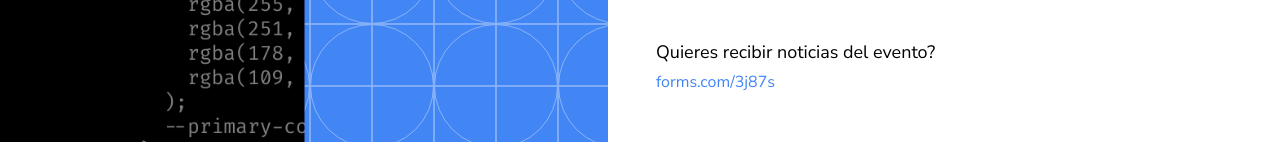
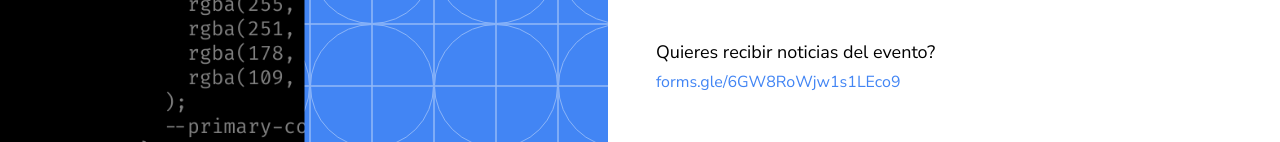
Before and after one commit to caalzate91/devfest-page, an Astro site: page / in a window 1280 px wide. Shown: the part 658-800 px from the top of the page. Built offline with nearby package versions, Linux system fonts and the light colour scheme; Astro itself is replaced by a stand-in of ours.

Commit message:
Add form link

```diff
--- a/src/components/Intro/ComingSoon.tsx
+++ b/src/components/Intro/ComingSoon.tsx
@@ -84,8 +84,12 @@ const ComingSoon = (props: Props) => {
           <span className="font-body text-lg">
             Quieres recibir noticias del evento?
           </span>
-          <a href="#" className=" text-df-blue font-body hover:underline">
-            forms.com/3j87s
+          <a
+            href="https://forms.gle/6GW8RoWjw1s1LEco9"
+            target="_blank"
+            className=" text-df-blue font-body hover:underline"
+          >
+            forms.gle/6GW8RoWjw1s1LEco9
           </a>
         </div>
       </motion.div>
```
